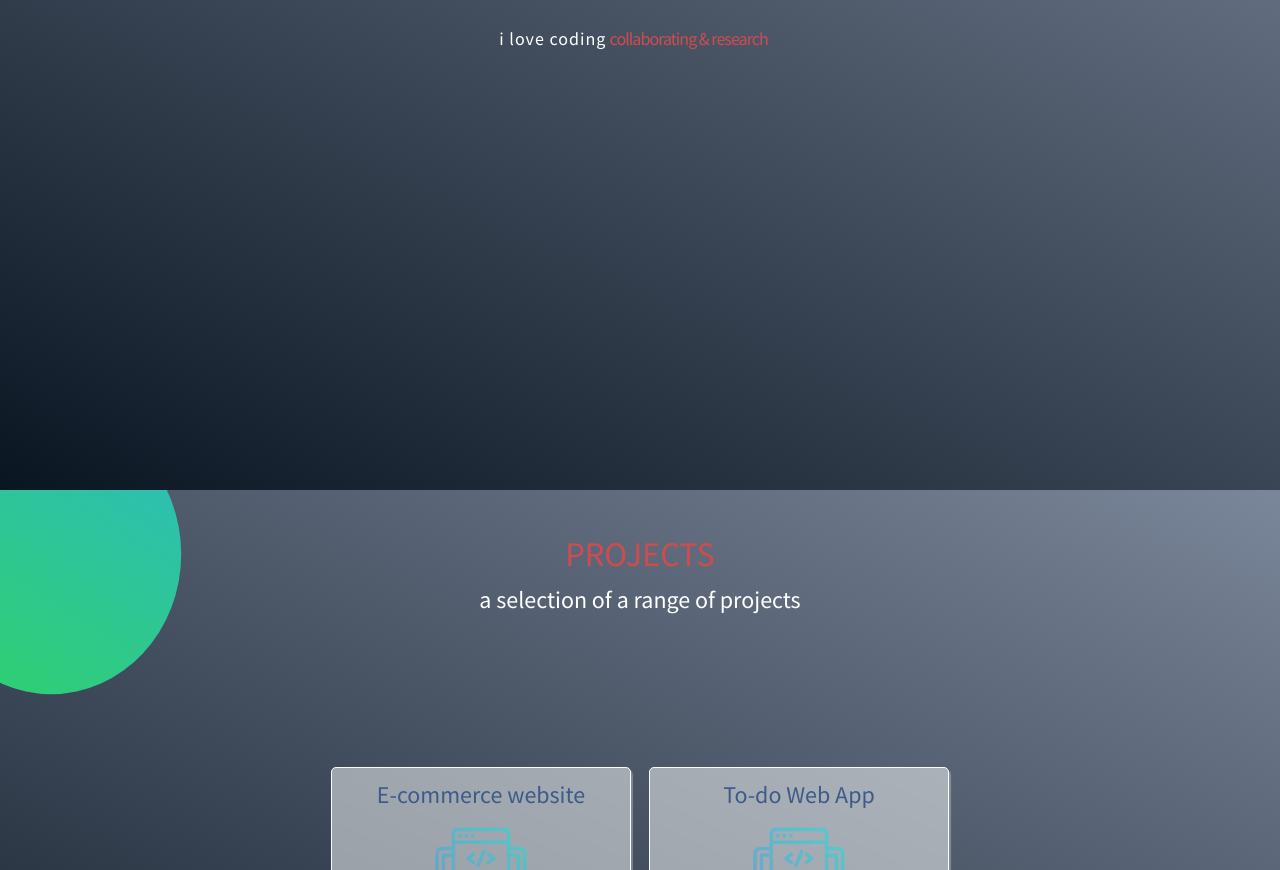
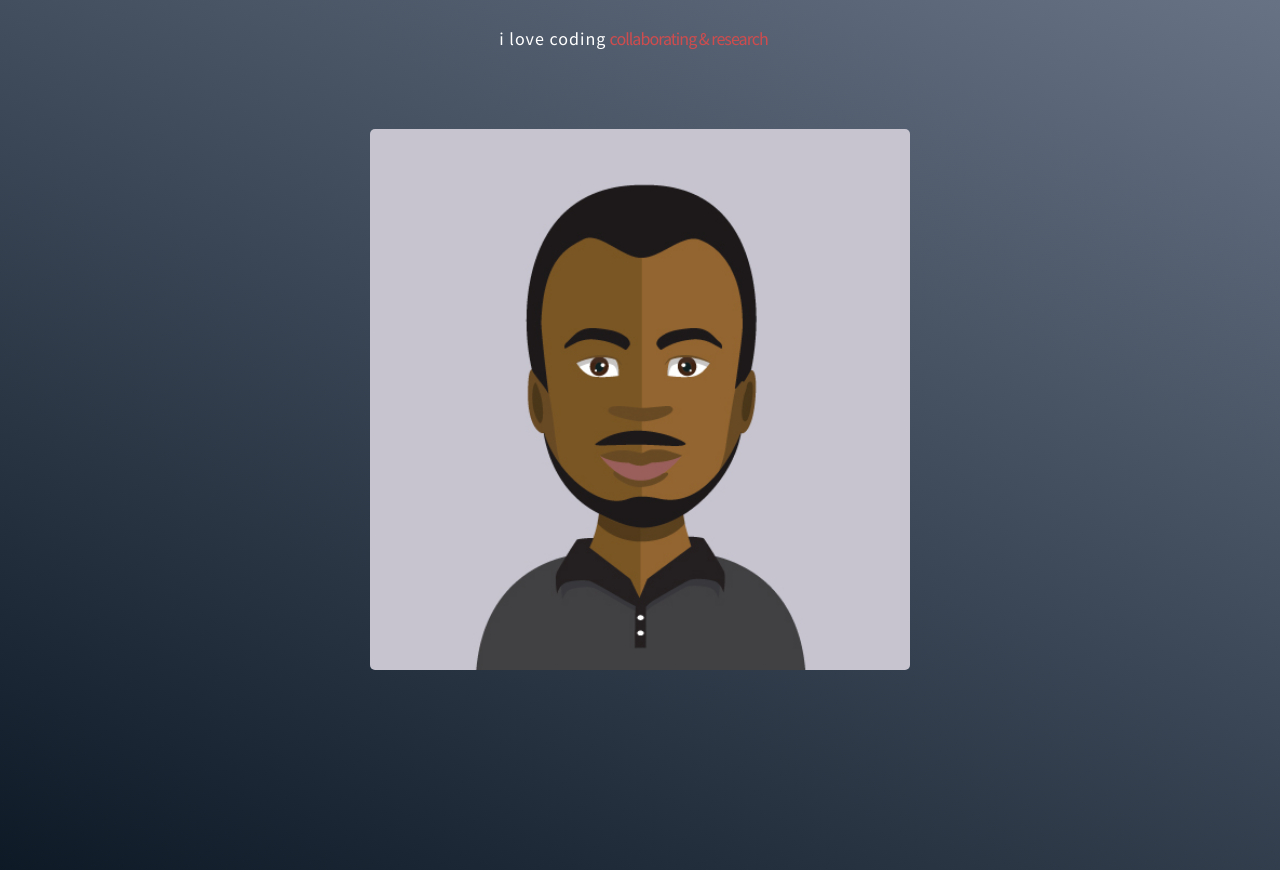
Before and after one commit to TapiwaMahachi/TapiwaMahachi.github.io, a React (Create React App) app: page / in a window 1280 px wide. Shown: the part 400-1270 px from the top of the page. Built offline with nearby package versions, Linux system fonts and the light colour scheme.

Commit message:
added avatar

```diff
--- a/src/components/Intro.js
+++ b/src/components/Intro.js
@@ -1,5 +1,7 @@
 import React from "react";
+import pp from "../img/Tapiwa.jpg";
 import '../css/_intro.scss'
+
 
 
 export default function Intro(){
@@ -49,26 +51,10 @@ export default function Intro(){
                     <div className="passion right">collaborating & research</div>
                 </div>
             </div>
-             {/* Code from codepen */}
-
-        {/* <div className="intro__card">
-            <div className="intro__title">
-
-                <h2>Hi I'm <strong>Tapiwa Mahachi</strong> </h2>
-                <p>I enjoy working with others, coding , collabarating and research</p>
-        </div>
-
-        <div className="intro__skills">
-            <div className="info">
-                    <h2> What I Know</h2>
-            <p><strong>Front-end</strong><br />React, MaterialUi, Javascript</p>
-            <p><strong>Backend</strong><br />Python, Django,SQL,Firebase</p>
-            <p><strong>Other</strong><br />Git & Github - version control,</p>
-            <p>PS: Learning - Nodejs , MongoDb </p>
+            <div className="intro__img">
+                <img src={pp} alt="pp-img"/>
             </div>
 
-        </div>
-        </div> */}
         </section>
     );
 };
--- a/src/css/_intro.scss
+++ b/src/css/_intro.scss
@@ -35,6 +35,17 @@
     }
     .bold{
         font-weight: 400;
+    }
+    &__img{
+        width: 65%;
+        margin: auto;
+        margin-bottom: 15em;
+        display: block;
+        img{
+            width: 65%;
+            margin: auto;
+            border-radius: 5px;
+        }
     }
    #animation{
        div{
```
